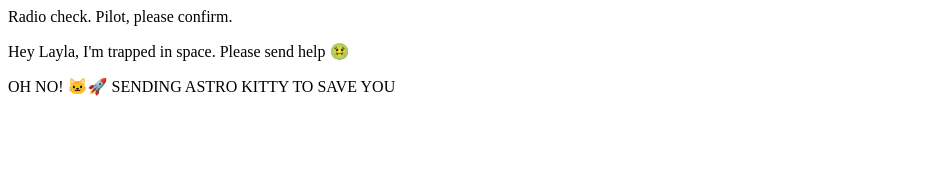
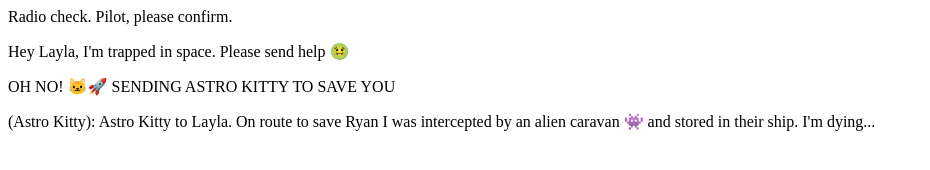
Before and after one commit to Laylaesarhan/communication-log2, a plain HTML site: page index.html in a window 1280 px wide. Shown: the whole page, without its empty margins (0-930 px from the left). Drawn offline with Linux system fonts and the light colour scheme.

Commit message:
astro kitty taken hostage

```diff
--- a/index.html
+++ b/index.html
@@ -3,5 +3,6 @@
       <p>Radio check. Pilot, please confirm.</p>
       <p>Hey Layla, I'm trapped in space. Please send help 🤢</p>
       <p>OH NO! 🐱‍🚀 SENDING ASTRO KITTY TO SAVE YOU</p>
+      <p>(Astro Kitty): Astro Kitty to Layla. On route to save Ryan I was intercepted by an alien caravan 👾 and stored in their ship. I'm dying...</p>
    </body>
 </html>
```
